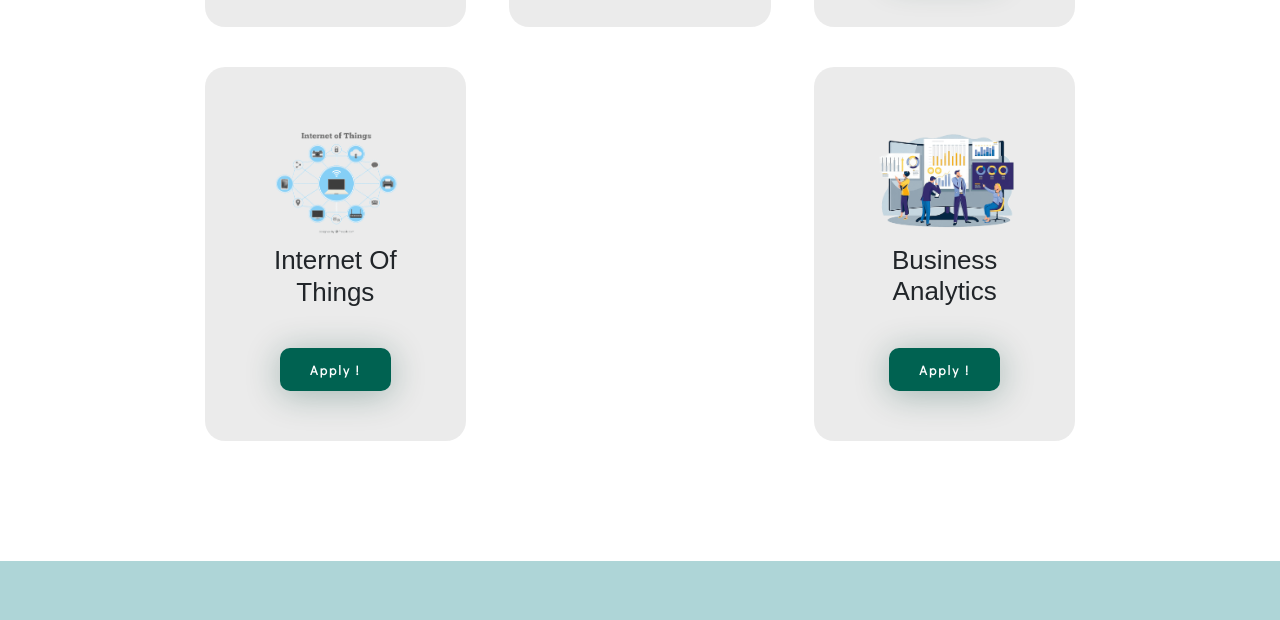
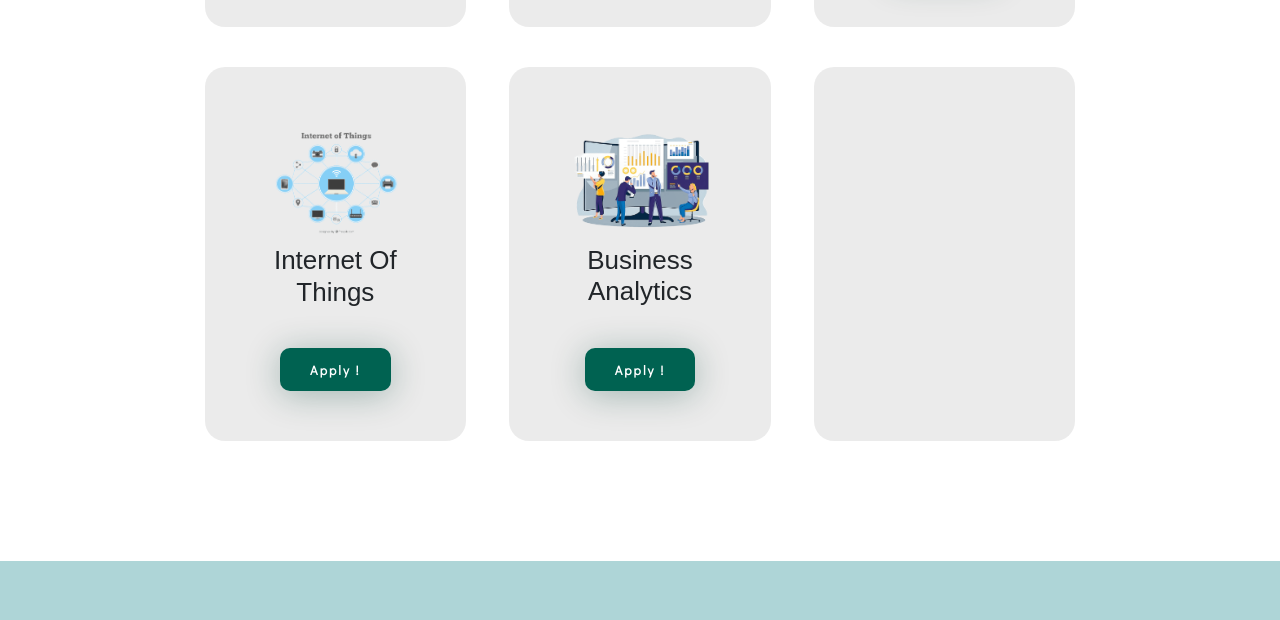
Before and after one commit to BharatIntern/Bharat-Intern, a plain HTML site: page vip.html in a window 1280 px wide. Shown: the part 1130-1750 px from the top of the page. Drawn offline with nearby package versions, Linux system fonts and the light colour scheme.

Commit message:
Update vip.html

```diff
--- a/vip.html
+++ b/vip.html
@@ -236,7 +236,7 @@
                 </a>
               </div>
             </div>
-
+            <div class="sub-column"></div>
           </div>
         </div>
       </section>
```
